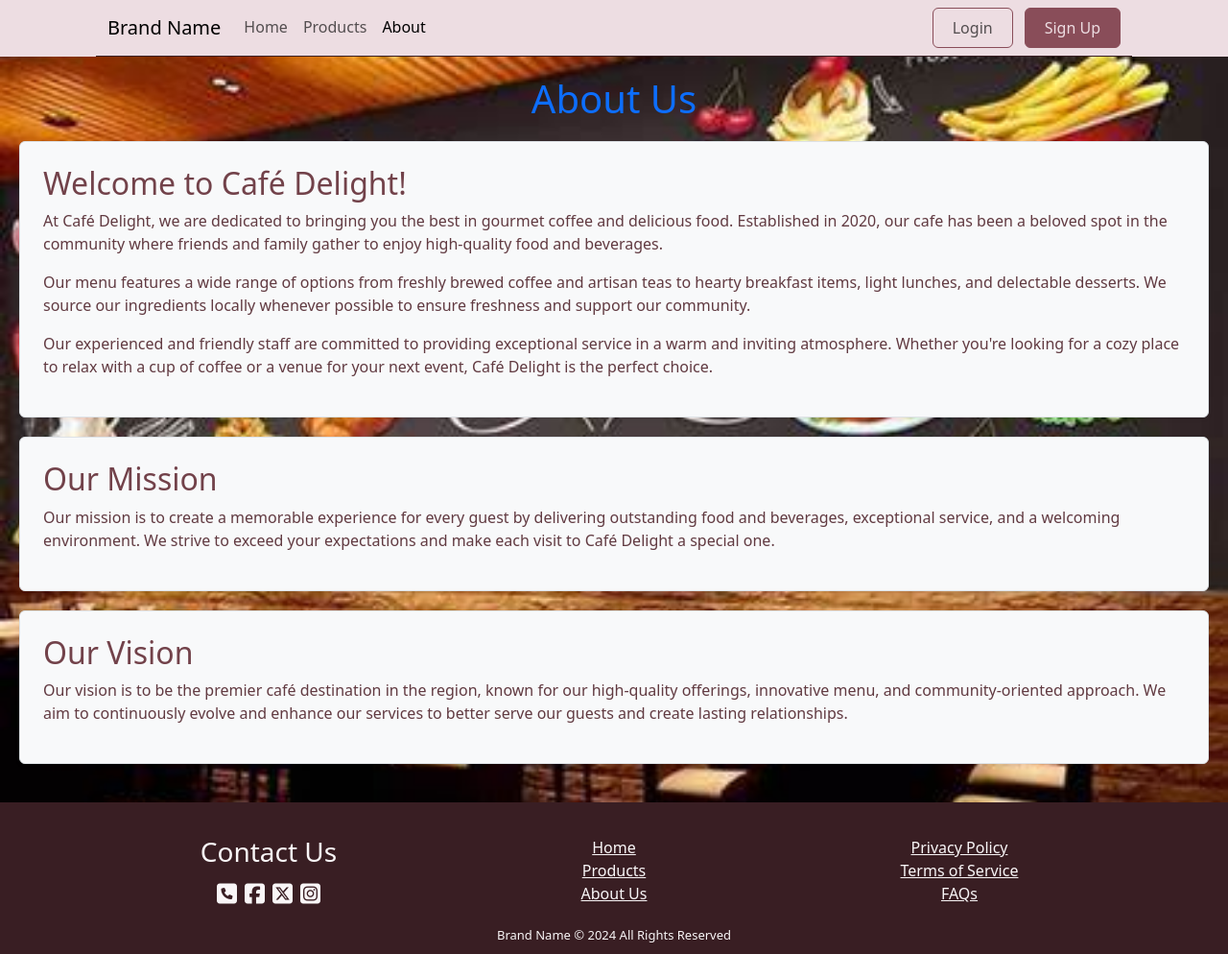
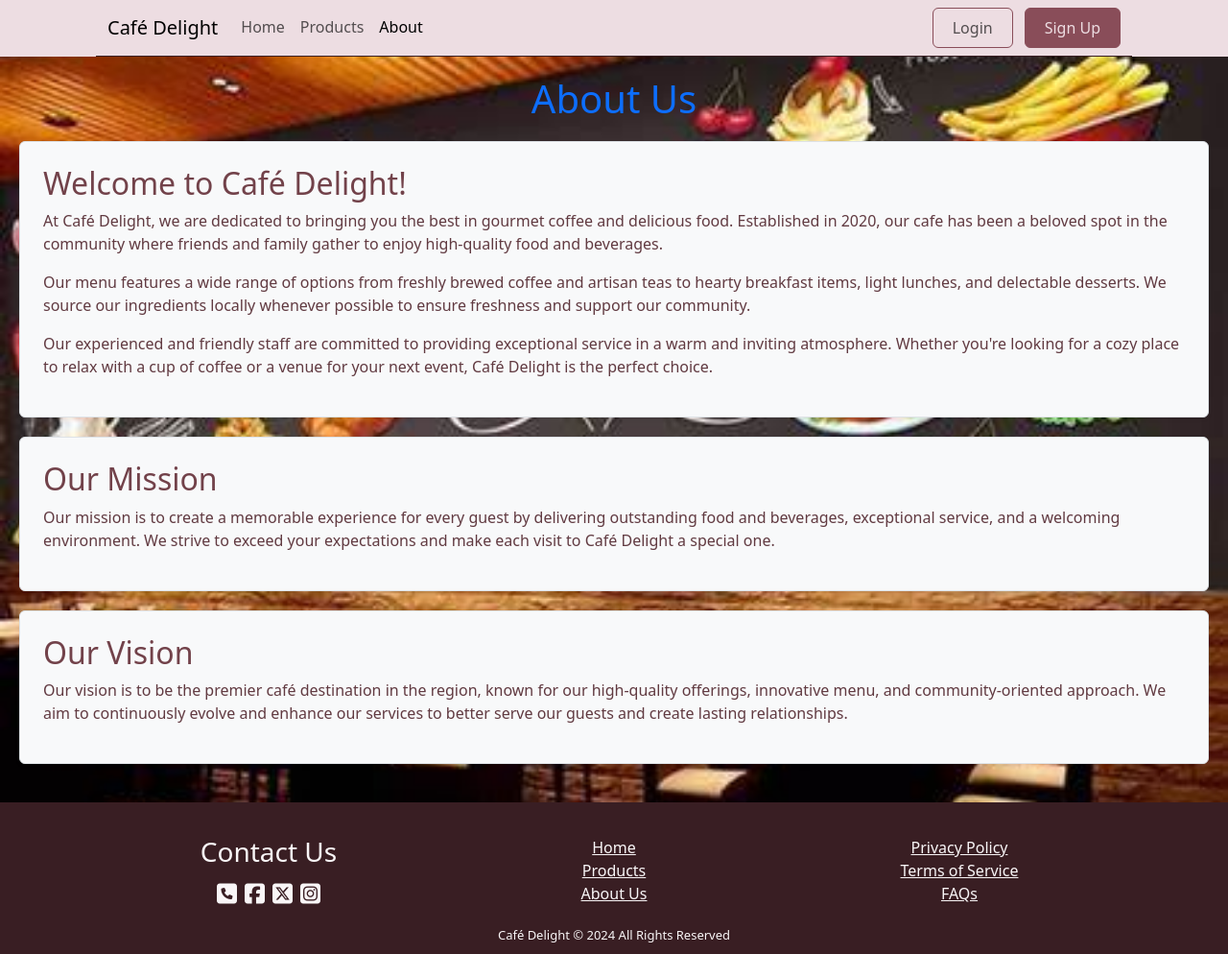
Before and after one commit to abdozero/Cafe-Angular, an Angular app: page /about in a window 1280 px wide. Shown: the whole page at 96% size. Built offline with nearby package versions, Linux system fonts and the light colour scheme.

Commit message:
add common variable for brand name

```diff
--- a/src/app/Component/about/about.component.html
+++ b/src/app/Component/about/about.component.html
@@ -4,21 +4,21 @@
   <h1 class="text-primary text-center">About Us</h1>
   <div class="about-content">
     <div class="about-description p-4 bg-light border rounded shadow-sm">
-      <h2>Welcome to Café Delight!</h2>
+      <h2>Welcome to <span class="brand-name">{{BrandName}}</span>!</h2>
       <p>
-        At Café Delight, we are dedicated to bringing you the best in gourmet coffee and delicious food. Established in 2020, our cafe has been a beloved spot in the community where friends and family gather to enjoy high-quality food and beverages.
+        At <span class="brand-name">{{BrandName}}</span>, we are dedicated to bringing you the best in gourmet coffee and delicious food. Established in 2020, our cafe has been a beloved spot in the community where friends and family gather to enjoy high-quality food and beverages.
       </p>
       <p>
         Our menu features a wide range of options from freshly brewed coffee and artisan teas to hearty breakfast items, light lunches, and delectable desserts. We source our ingredients locally whenever possible to ensure freshness and support our community.
       </p>
       <p>
-        Our experienced and friendly staff are committed to providing exceptional service in a warm and inviting atmosphere. Whether you're looking for a cozy place to relax with a cup of coffee or a venue for your next event, Café Delight is the perfect choice.
+        Our experienced and friendly staff are committed to providing exceptional service in a warm and inviting atmosphere. Whether you're looking for a cozy place to relax with a cup of coffee or a venue for your next event, <span class="brand-name">{{BrandName}}</span> is the perfect choice.
       </p>
     </div>
     <div class="about-mission p-4 bg-light border rounded shadow-sm">
       <h2>Our Mission</h2>
       <p>
-        Our mission is to create a memorable experience for every guest by delivering outstanding food and beverages, exceptional service, and a welcoming environment. We strive to exceed your expectations and make each visit to Café Delight a special one.
+        Our mission is to create a memorable experience for every guest by delivering outstanding food and beverages, exceptional service, and a welcoming environment. We strive to exceed your expectations and make each visit to <span class="brand-name">{{BrandName}}</span> a special one.
       </p>
     </div>
     <div class="about-vision p-4 bg-light border rounded shadow-sm">
--- a/src/app/Component/about/about.component.ts
+++ b/src/app/Component/about/about.component.ts
@@ -1,4 +1,5 @@
-import { Component } from '@angular/core';
+import { Component, OnInit } from '@angular/core';
+import { CommonVariablesService } from '../../Services/common-variables.service';
 
 @Component({
   selector: 'app-about',
@@ -7,6 +8,12 @@ import { Component } from '@angular/core';
   templateUrl: './about.component.html',
   styleUrl: './about.component.css'
 })
-export class AboutComponent {
-
+export class AboutComponent implements OnInit {
+  BrandName: string = "";
+  constructor(private commonVariables: CommonVariablesService){}
+  ngOnInit() {
+    this.commonVariables.brandName$.subscribe((brandName: string)=> {
+      this.BrandName = brandName;
+    });
+  }
 }
--- a/src/app/Component/footer/footer.component.html
+++ b/src/app/Component/footer/footer.component.html
@@ -25,6 +25,6 @@
             </ul>
           </div>
         </div>
-        <p class="text-center">{{BrandName}} &copy; 2024 All Rights Reserved</p>
+        <p class="text-center"><span class="brand-name">{{BrandName}}</span> &copy; 2024 All Rights Reserved</p>
     </div>
 </div>
--- a/src/app/Component/footer/footer.component.ts
+++ b/src/app/Component/footer/footer.component.ts
@@ -1,5 +1,6 @@
-import { Component, Input } from '@angular/core';
+import { Component, OnInit } from '@angular/core';
 import { FormsModule } from '@angular/forms';
+import { CommonVariablesService } from '../../Services/common-variables.service';
 
 @Component({
   selector: 'app-footer',
@@ -8,6 +9,12 @@ import { FormsModule } from '@angular/forms';
   templateUrl: './footer.component.html',
   styleUrl: './footer.component.css'
 })
-export class FooterComponent {
-  @Input() BrandName: string = "Brand Name";
+export class FooterComponent implements OnInit {
+  BrandName: string = "Brand Name";
+  constructor(private commonVariables: CommonVariablesService){}
+  ngOnInit() {
+    this.commonVariables.brandName$.subscribe((brandName: string)=> {
+      this.BrandName = brandName;
+    });
+  }
 }
--- a/src/app/Component/header/header.component.html
+++ b/src/app/Component/header/header.component.html
@@ -1,14 +1,14 @@
 <div class="main sticky-top">
     <nav class="navbar navbar-expand-lg">
         <div class="container">
-            <a class="navbar-brand" routerLink="/">{{BrandName}}</a>
+            <a class="navbar-brand" routerLink="/"><span class="brand-name">{{BrandName}}</span></a>
             <button class="navbar-toggler" type="button" data-bs-toggle="offcanvas" data-bs-target="#offcanvasNavbar" aria-controls="offcanvasNavbar" aria-label="Toggle navigation">
                 <span class="navbar-toggler-icon"></span>
             </button>
 
             <div class="offcanvas offcanvas-end" id="offcanvasNavbar">
                 <div class="offcanvas-header">
-                    <h5 class="offcanvas-title" id="offcanvasNavbarLabel">{{BrandName}}</h5>
+                    <h5 class="offcanvas-title" id="offcanvasNavbarLabel"><span class="brand-name">{{BrandName}}</span></h5>
                     <button type="button" class="btn-close" data-bs-dismiss="offcanvas" aria-label="Close"></button>
                 </div>
                 <div class="offcanvas-body">
--- a/src/app/Component/header/header.component.ts
+++ b/src/app/Component/header/header.component.ts
@@ -1,9 +1,10 @@
-import { Component, Input } from '@angular/core';
+import { Component } from '@angular/core';
 import { FormsModule } from '@angular/forms';
 import { RouterModule } from '@angular/router';
 import { UserService } from '../../Services/user.service';
 import { HttpClientModule } from '@angular/common/http';
 import { User } from '../../model/user.model';
+import { CommonVariablesService } from '../../Services/common-variables.service';
 
 @Component({
   selector: 'app-header',
@@ -24,10 +25,11 @@ export class HeaderComponent {
     orders: [],
     cart: [],
   };
-  @Input() BrandName: string = '';
+  BrandName: string = '';
 
   constructor(
     private userService: UserService,
+    private commonVariables: CommonVariablesService,
     private myHttp: HttpClientModule
   ) {}
 
@@ -35,6 +37,10 @@ export class HeaderComponent {
     this.userService.sendUser$.subscribe((user: User) => {
       this.user = user;
       delete this.user.password;
+    });
+
+    this.commonVariables.brandName$.subscribe((brandName: string)=> {
+      this.BrandName = brandName;
     });
   }
 
--- /dev/null
+++ b/src/app/Services/common-variables.service.ts
@@ -0,0 +1,12 @@
+import { Injectable } from '@angular/core';
+import { BehaviorSubject } from 'rxjs';
+
+@Injectable({
+  providedIn: 'root'
+})
+export class CommonVariablesService {
+
+  constructor() { }
+  private brandName = new BehaviorSubject<string>("Café Delight");
+  brandName$ = this.brandName.asObservable();
+}
--- a/src/app/app.component.html
+++ b/src/app/app.component.html
@@ -1,3 +1,3 @@
-<app-header [BrandName]="BrandName"></app-header>
+<app-header></app-header>
 <router-outlet></router-outlet>
-<app-footer [BrandName]="BrandName"></app-footer>
+<app-footer></app-footer>
--- a/src/app/app.component.ts
+++ b/src/app/app.component.ts
@@ -14,5 +14,4 @@ import { UserService } from './Services/user.service';
 export class AppComponent {
   constructor(private userService: UserService) {}
   title = 'Restaurant';
-  BrandName: string = 'Brand Name';
 }
```
Also changed, not shown: 1 other file (tests, documents, lock files or other folders).
